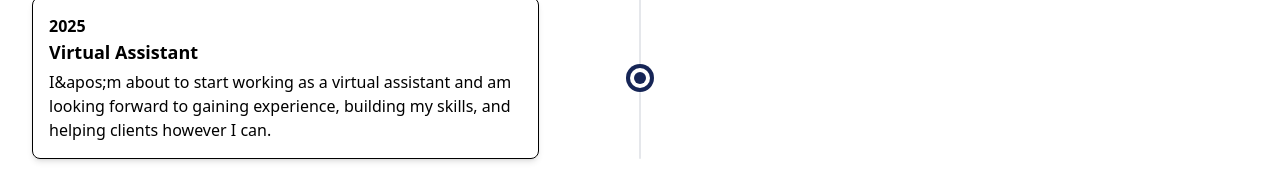
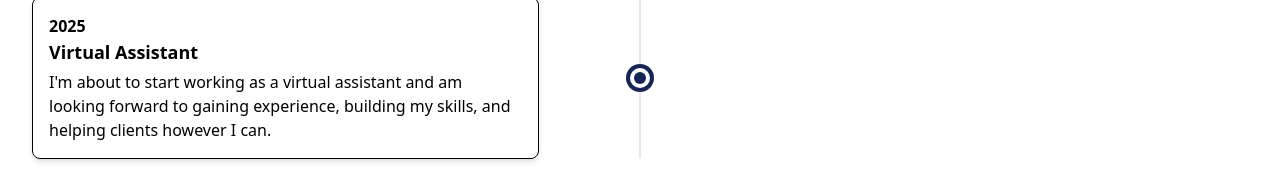
Before and after one commit to KayShamir/portfolio, a Next.js app: page / in a window 1280 px wide. Shown: the part 6127-6319 px from the top of the page. Built offline with nearby package versions, Linux system fonts and the light colour scheme.

Commit message:
adjustment

```diff
--- a/app/component/timeline.tsx
+++ b/app/component/timeline.tsx
@@ -37,7 +37,7 @@ const timelineEvents = [
   {
     year: 2025,
     title: "Virtual Assistant",
-    description: "I&apos;m about to start working as a virtual assistant and am looking forward to gaining experience, building my skills, and helping clients however I can.",
+    description: "I'm about to start working as a virtual assistant and am looking forward to gaining experience, building my skills, and helping clients however I can.",
     details:
       "Just beginning my journey as a virtual assistant, eager to learn and grow in this new role.",
   },
```
